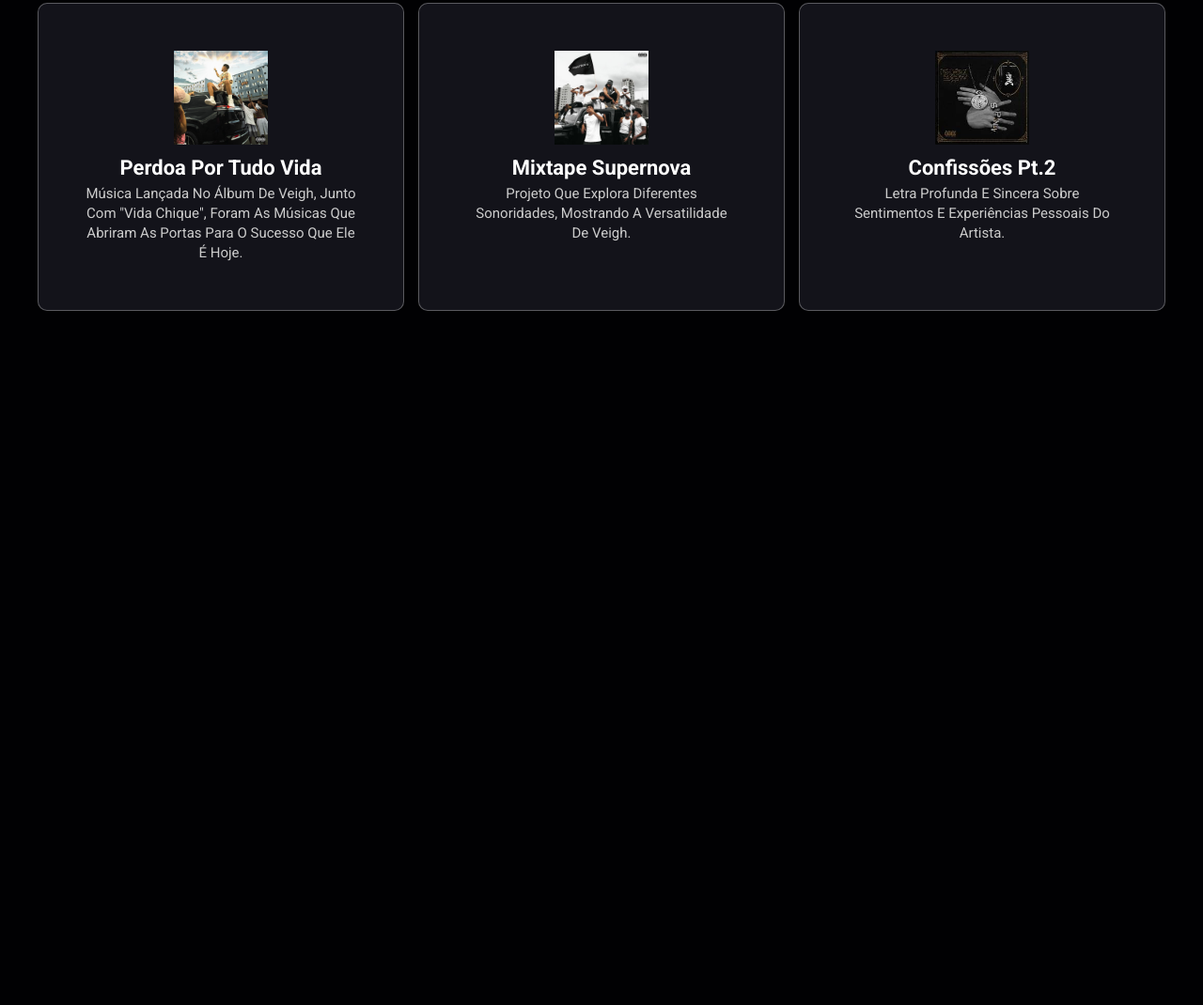
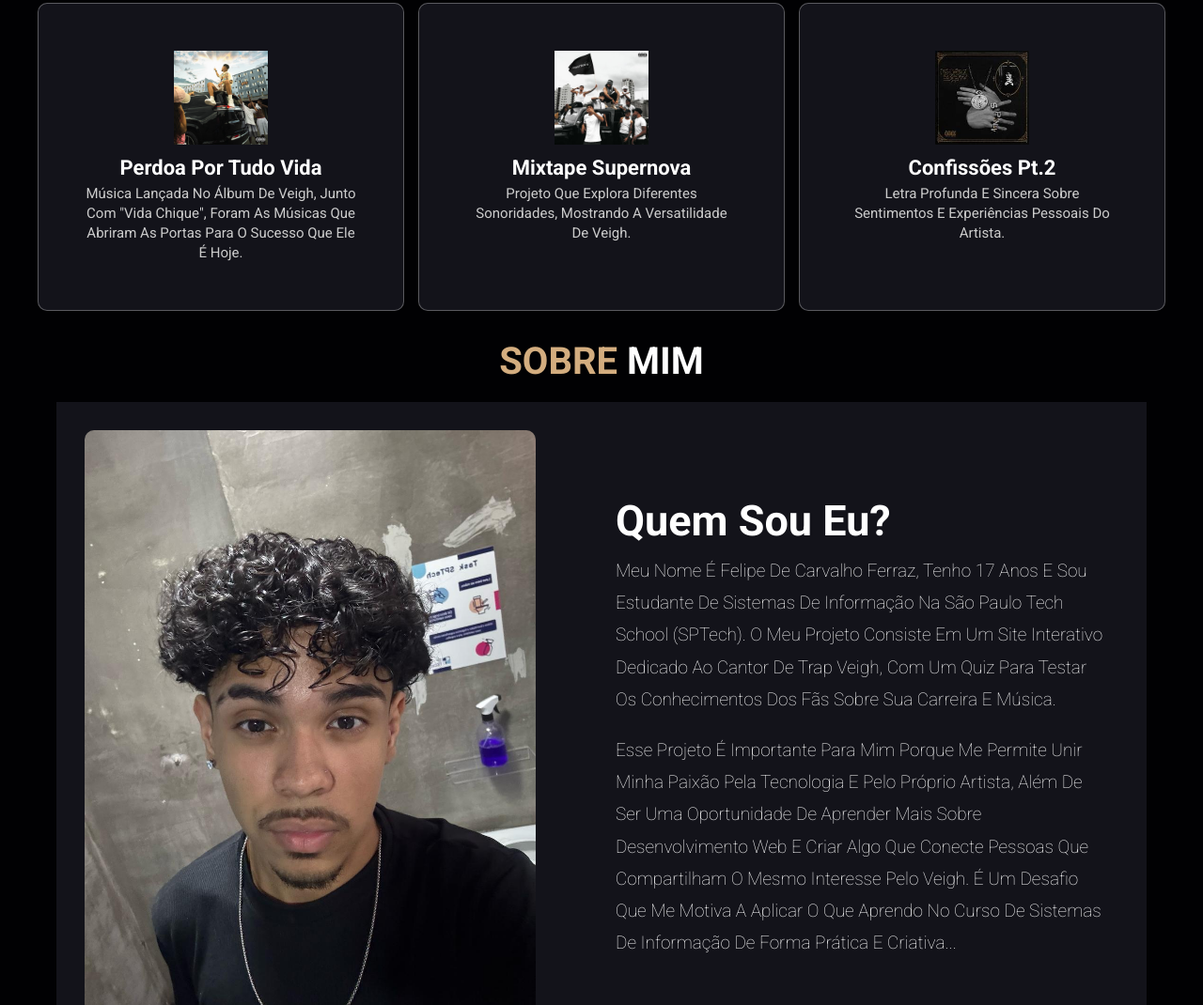
Before and after one commit to felipzp/ProjetoQuiz-Veigh, a plain HTML site: page index.HTML in a window 1280 px wide. Shown: the part 1730-2800 px from the top of the page at 94% size. Before the commit the page ends 2091 px from the top, so only its background shows below. Drawn offline with Linux system fonts and the light colour scheme.

Commit message:
subindo codigos atualizados

```diff
--- a/index.HTML
+++ b/index.HTML
@@ -1,4 +1,4 @@
-<!DOCTYPE html>
+           <!DOCTYPE html>
 <html lang="pt-br">
 
 <head>
@@ -22,6 +22,7 @@
                 <a href="#home">Início</a>
                 <a href="#about">Sobre o Veigh</a>
                 <a href="#hits">Hits</a>
+                <a href="#aboutme">Sobre mim</a>
             </nav>
 
             <div class="icon"></div>
@@ -58,7 +59,9 @@
                     brasileiro.</p>
 
             </div>
+
         </div>
+
     </section>
 
     <section class="hits" id="hits">
@@ -101,7 +104,23 @@
                 <div class="desc">Letra profunda e sincera sobre sentimentos e experiências pessoais do artista.</div>
             </div>
         </div>
+        <section class="aboutme" id="aboutme">
+            <h2 class="title">Sobre <span>Mim</span></h2>
+            <div class="row">
+                <div class="container-image-eu">
+                    <img src="./fotofelipe.jpg" alt="Sobre mim" style="width: 60vh;" >
+                </div>
+                <div class="content">
+                    <h3>Quem sou eu?</h3>
+                    <p>Meu nome é Felipe de Carvalho Ferraz, tenho 17 anos e sou estudante de Sistemas de Informação na São Paulo Tech School (SPTech). O meu projeto consiste em um site interativo dedicado ao cantor de trap Veigh, com um quiz para testar os conhecimentos dos fãs sobre sua carreira e música.</p>
+
+                    <p>Esse projeto é importante para mim porque me permite unir minha paixão pela tecnologia e pelo próprio artista, além de ser uma oportunidade de aprender mais sobre desenvolvimento web e criar algo que conecte pessoas que compartilham o mesmo interesse pelo Veigh. É um desafio que me motiva a aplicar o que aprendo no curso de Sistemas de Informação de forma prática e criativa...</p>
+
+                </div>
+
     </section>
+
+
     <script src="script.js"></script>
 
 </body>
--- a/style.css
+++ b/style.css
@@ -1,3 +1,4 @@
+
 :root {
     --main--color: #d3ad7f;
     --black: #13131a;
@@ -148,6 +149,14 @@ section {
     border-radius: 1rem;
 }
 
+.aboutme .row .container-image-eu img {
+    margin: 30px;
+    width: 50%;
+    max-width: 500px;
+    height: auto;
+    border-radius: 1rem;
+}
+
 .about .row .content {
     padding: 2rem;
     flex: 1 1 40rem;
@@ -211,3 +220,36 @@ section {
     margin-right: auto;
     line-height: 1.6;
 }
+
+.aboutme .row {
+    display: flex;
+    align-items: center;
+    background-color: var(--black);
+    gap: 1.5rem;
+    flex-wrap: wrap;
+}
+
+.aboutme .row .container-image img {
+
+    width: 90%;
+    max-width: 500px;
+    height: auto;
+    border-radius: 1rem;
+}
+
+.aboutme .row .content {
+    padding: 4rem;
+    flex: 1 1 40rem;
+}
+
+.aboutme .row .content h3 {
+    font-size: 4.5em;
+    color: #ffffff;
+}
+
+.aboutme .row .content p {
+    font-size: 1.9rem;
+    color: #ffffff;
+    padding: 1rem 0;
+    line-height: 1.8;
+}
```
Also changed, not shown: fotofelipe.jpg (added).
